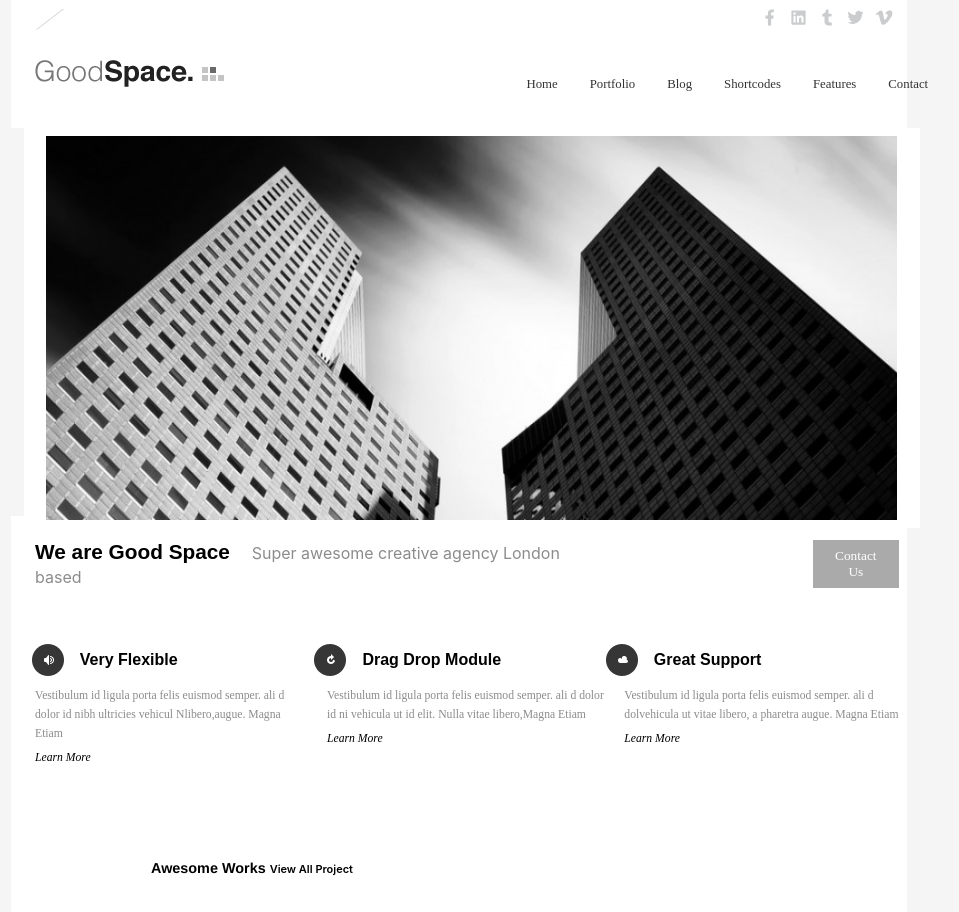
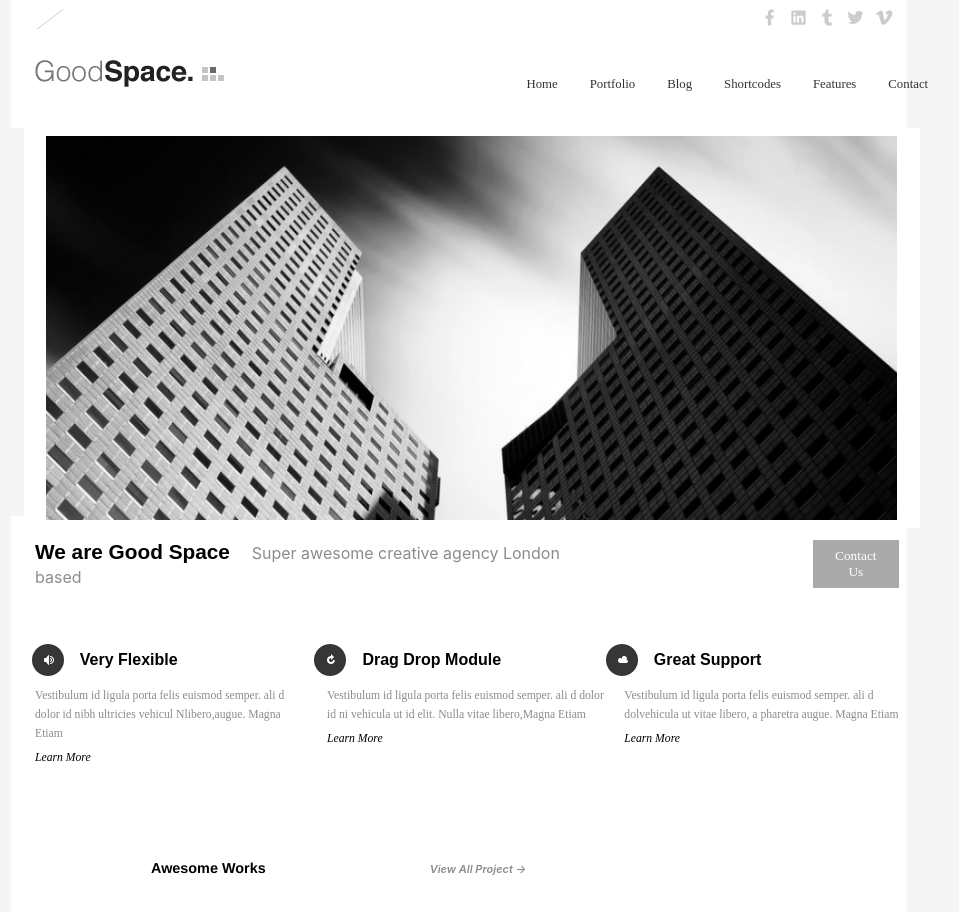
Before and after one commit to catalystcodes/Good-Space, a React (Create React App) app: page / in a window 1280 px wide. Shown: the top 912 px of the page, without its empty margins (181-1140 px from the left). Built offline with nearby package versions, Linux system fonts and the light colour scheme.

Commit message:
update data base

```diff
--- a/src/App.css
+++ b/src/App.css
@@ -217,6 +217,7 @@ body {
 
 .div4 > a:hover {
   color: #8c8c8c;
+  transition: 0.5s;
 }
 
 .main3 > p {
@@ -230,4 +231,7 @@ body {
 
 .main3 > p > span {
   font-size: 11px;
+  margin-left: 10rem;
+  color: #8c8c8c;
+  font-style: italic;
 }
--- a/src/component/Main.jsx
+++ b/src/component/Main.jsx
@@ -40,7 +40,7 @@ return(
       </div>
     </div>
     <div className="main3">
-      <p>Awesome Works <span>View All Project</span></p>
+      <p>Awesome Works <span>View All Project -> </span></p>
     </div>
   </div>
 
```
Also changed, not shown: 1 other file (tests, documents, lock files or other folders).
